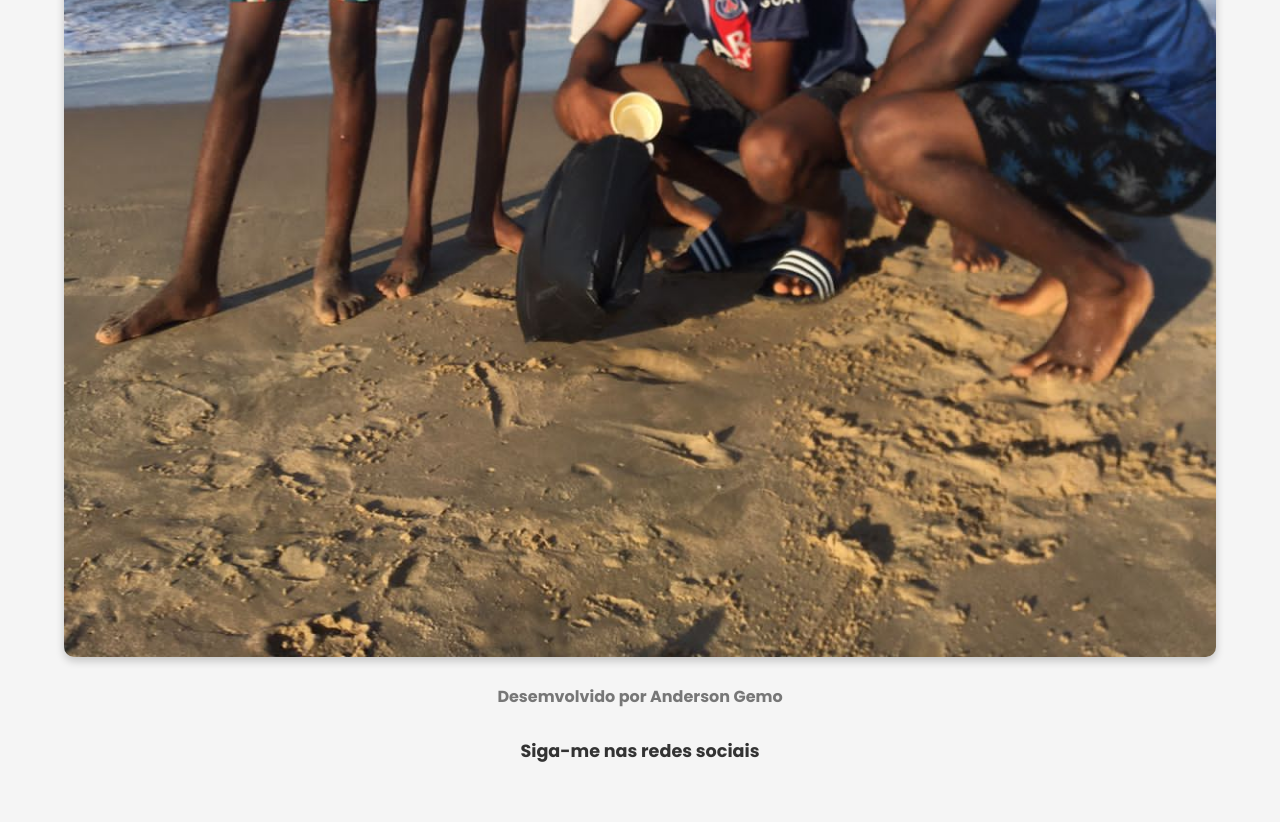
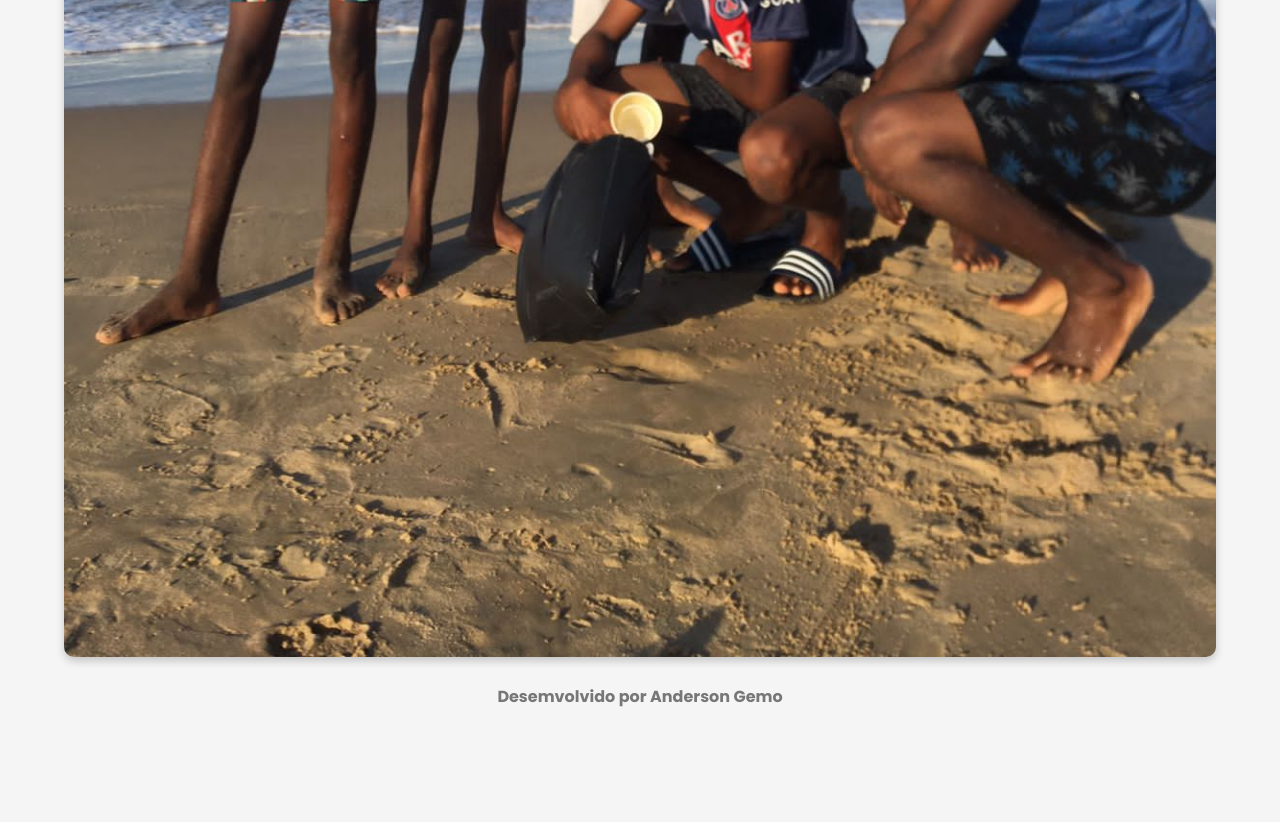
Before and after one commit to Dev-Anderson10/callers, a plain HTML site: page index.html in a window 1280 px wide. Shown: the part 2931-3753 px from the top of the page. After the commit the page ends 3715 px from the top, so only its background shows below. Drawn offline with Linux system fonts and the light colour scheme.

Commit message:
Add files via upload

```diff
--- a/index.html
+++ b/index.html
@@ -28,7 +28,7 @@
     <img src="images/callers2.jpg" alt="Imagem do grupo Callers 2">
     <h5>Desemvolvido por Anderson Gemo</h5>
     <section id="redes-sociais">
-        <h5>Siga-me nas redes sociais</h5>
+
         <div class="social-links">
         <a href="https://www.instagram.com/__anderson.10__" target="_blank"><i class="fab fa-instagram"></i></a>
         </div>
```
